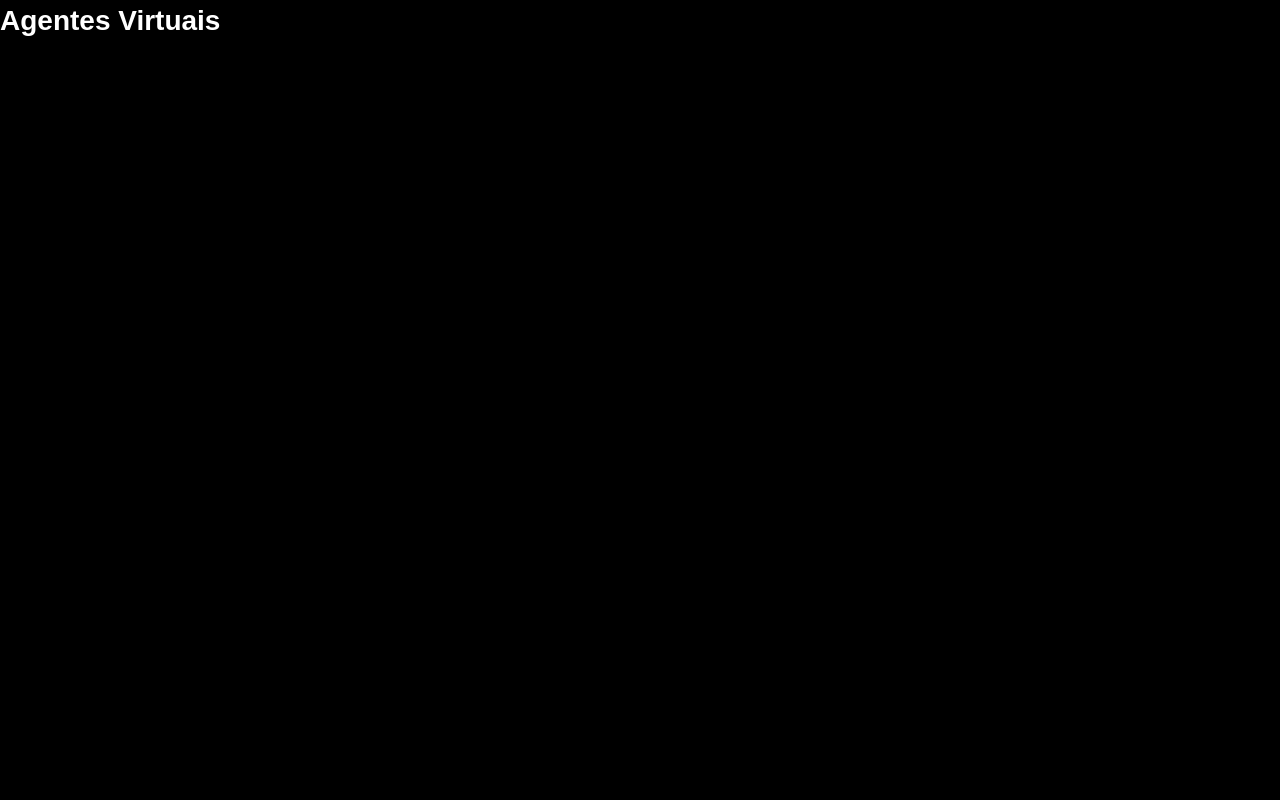
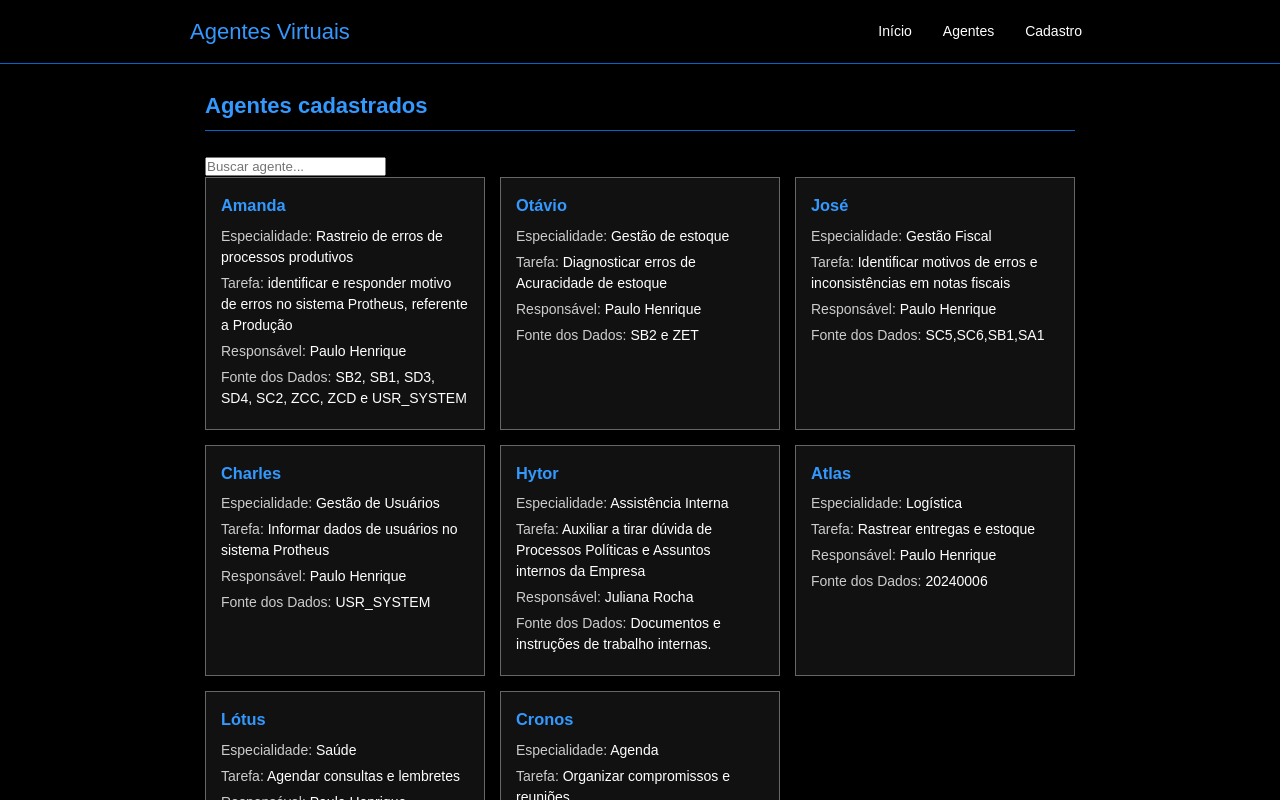
Before and after one commit to paulo7e/ra-202351075991, a React (Vite) app in the folder pw/trabalhos/fase-2/: page / in a window 1280 px wide. Shown: the top 800 px of the page. Built offline with nearby package versions, Linux system fonts and the light colour scheme.

Commit message:
Atualiza dados e componentes dos agentes virtuais

```diff
--- a/pw/trabalhos/fase-2/src/App.jsx
+++ b/pw/trabalhos/fase-2/src/App.jsx
@@ -1,6 +1,35 @@
+import { useState } from "react";
+import agentes from "./dados/agentes";
+import Cabecalho from "./componentes/Cabecalho";
+import ListaCards from "./componentes/ListaCards";
+import Rodape from "./componentes/Rodape";
+
 function App() {
+  const [busca, setBusca] = useState("");
+
+  const agentesFiltrados = agentes.filter((agente) =>
+    agente.nome.toLowerCase().includes(busca.toLowerCase())
+  );
+
   return (
-    <h1>Agentes Virtuais</h1>
+    <>
+      <Cabecalho />
+
+      <main className="conteudo">
+        <h1 className="titulo-pagina">Agentes cadastrados</h1>
+
+        <input
+          type="text"
+          placeholder="Buscar agente..."
+          value={busca}
+          onChange={(evento) => setBusca(evento.target.value)}
+        />
+
+        <ListaCards agentes={agentesFiltrados} />
+      </main>
+
+      <Rodape />
+    </>
   );
 }
 
--- a/pw/trabalhos/fase-2/src/componentes/Card.jsx
+++ b/pw/trabalhos/fase-2/src/componentes/Card.jsx
@@ -19,8 +19,8 @@ function Card({ agente }) {
       </p>
 
       <p>
-        <span className="rotulo">Matrícula:</span>{" "}
-        {agente.matricula}
+        <span className="rotulo">Fonte dos Dados:</span>{" "}
+        {agente.FontedosDados}
       </p>
     </article>
   );
--- /dev/null
+++ b/pw/trabalhos/fase-2/src/componentes/Rodape.jsx
@@ -0,0 +1,9 @@
+function Rodape() {
+  return (
+    <footer className="rodape">
+      <p>Sistema de Cadastro de Agentes Virtuais</p>
+    </footer>
+  );
+}
+
+export default Rodape;
--- a/pw/trabalhos/fase-2/src/dados/agentes.js
+++ b/pw/trabalhos/fase-2/src/dados/agentes.js
@@ -1,67 +1,67 @@
 const agentes = [
   {
     id: 1,
-    nome: "Aurora",
-    especialidade: "Atendimento ao Cliente",
-    tarefa: "Responder dúvidas e chamados",
-    responsavel: "Marina Alves",
-    matricula: "20240001"
+    nome: "Amanda",
+    especialidade: "Rastreio de erros de processos produtivos",
+    tarefa: "identificar e responder motivo de erros no sistema Protheus, referente a Produção",
+    responsavel: "Paulo Henrique",
+    FontedosDados: "SB2, SB1, SD3, SD4, SC2, ZCC, ZCD e USR_SYSTEM"
   },
   {
     id: 2,
-    nome: "Vulcano",
-    especialidade: "Suporte Técnico",
-    tarefa: "Diagnosticar problemas de TI",
-    responsavel: "Carlos Mendes",
-    matricula: "20240002"
+    nome: "Otávio",
+    especialidade: "Gestão de estoque",
+    tarefa: "Diagnosticar erros de Acuracidade de estoque",
+    responsavel: "Paulo Henrique",
+    FontedosDados: "SB2 e ZET"
   },
   {
     id: 3,
-    nome: "Íris",
-    especialidade: "Recursos Humanos",
-    tarefa: "Triagem de currículos",
-    responsavel: "Fernanda Lima",
-    matricula: "20240003"
+    nome: "José",
+    especialidade: "Gestão Fiscal",
+    tarefa: "Identificar motivos de erros e inconsistências em notas fiscais",
+    responsavel: "Paulo Henrique",
+    FontedosDados: "SC5,SC6,SB1,SA1"
   },
   {
     id: 4,
-    nome: "Órion",
-    especialidade: "Financeiro",
-    tarefa: "Emitir relatórios e conciliação",
-    responsavel: "Rafael Souza",
-    matricula: "20240004"
+    nome: "Charles",
+    especialidade: "Gestão de Usuários",
+    tarefa: "Informar dados de usuários no sistema Protheus",
+    responsavel: "Paulo Henrique",
+    FontedosDados: "USR_SYSTEM"
   },
   {
     id: 5,
-    nome: "Nébula",
-    especialidade: "Marketing",
-    tarefa: "Criar textos e campanhas",
+    nome: "Hytor",
+    especialidade: "Assistência Interna",
+    tarefa: "Auxiliar a tirar dúvida de Processos Políticas e Assuntos internos da Empresa",
     responsavel: "Juliana Rocha",
-    matricula: "20240005"
+    FontedosDados: "Documentos e instruções de trabalho internas."
   },
   {
     id: 6,
     nome: "Atlas",
     especialidade: "Logística",
     tarefa: "Rastrear entregas e estoque",
-    responsavel: "Bruno Carvalho",
-    matricula: "20240006"
+    responsavel: "Paulo Henrique",
+    FontedosDados: "20240006"
   },
   {
     id: 7,
     nome: "Lótus",
     especialidade: "Saúde",
     tarefa: "Agendar consultas e lembretes",
-    responsavel: "Patrícia Gomes",
-    matricula: "20240007"
+    responsavel: "Paulo Henrique",
+    FontedosDados: "20240007"
   },
   {
     id: 8,
     nome: "Cronos",
     especialidade: "Agenda",
     tarefa: "Organizar compromissos e reuniões",
-    responsavel: "Diego Fernandes",
-    matricula: "20240008"
+    responsavel: "Paulo Henrique",
+    FontedosDados: "20240008"
   }
 ];
 
```
